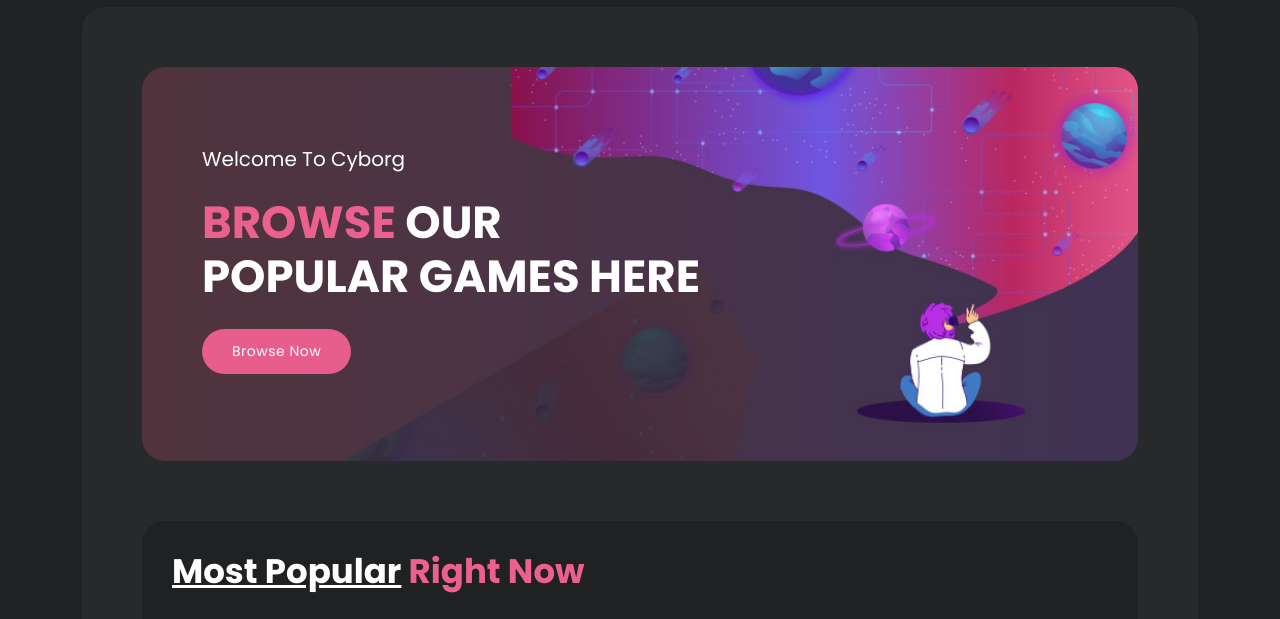
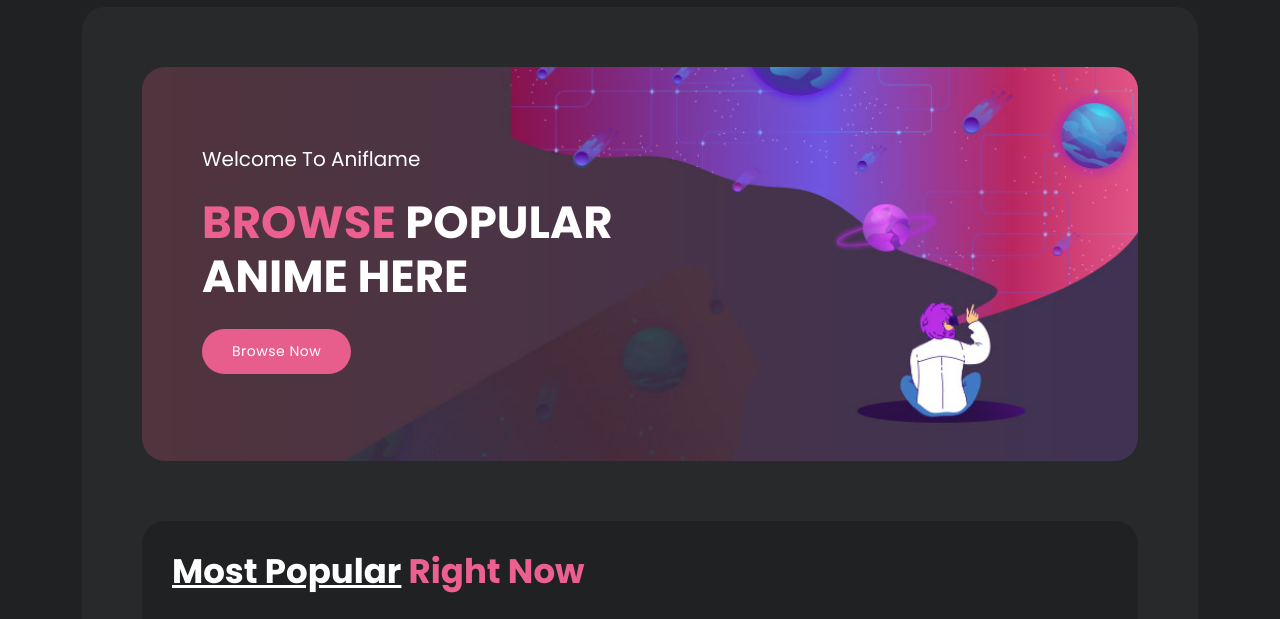
Before and after one commit to VaultGearStudios/Aniflame, a plain HTML site: page index.html in a window 1280 px wide. Shown: the part 103-722 px from the top of the page. Drawn offline with nearby package versions, Linux system fonts and the light colour scheme.

Commit message:
Update index.html

```diff
--- a/index.html
+++ b/index.html
@@ -8,7 +8,7 @@
 
     <link href="https://fonts.googleapis.com/css2?family=Poppins:wght@100;200;300;400;500;600;700;800;900&display=swap" rel="stylesheet">
 
-    <title>Cyborg - Awesome HTML5 Template</title>
+    <title>Aniflame</title>
 
     <!-- Bootstrap core CSS -->
     <link href="vendor/bootstrap/css/bootstrap.min.css" rel="stylesheet">
@@ -92,8 +92,8 @@
             <div class="row">
               <div class="col-lg-7">
                 <div class="header-text">
-                  <h6>Welcome To Cyborg</h6>
-                  <h4><em>Browse</em> Our Popular Games Here</h4>
+                  <h6>Welcome To Aniflame</h6>
+                  <h4><em>Browse</em> Popular Anime Here</h4>
                   <div class="main-button">
                     <a href="browse.html">Browse Now</a>
                   </div>
```
